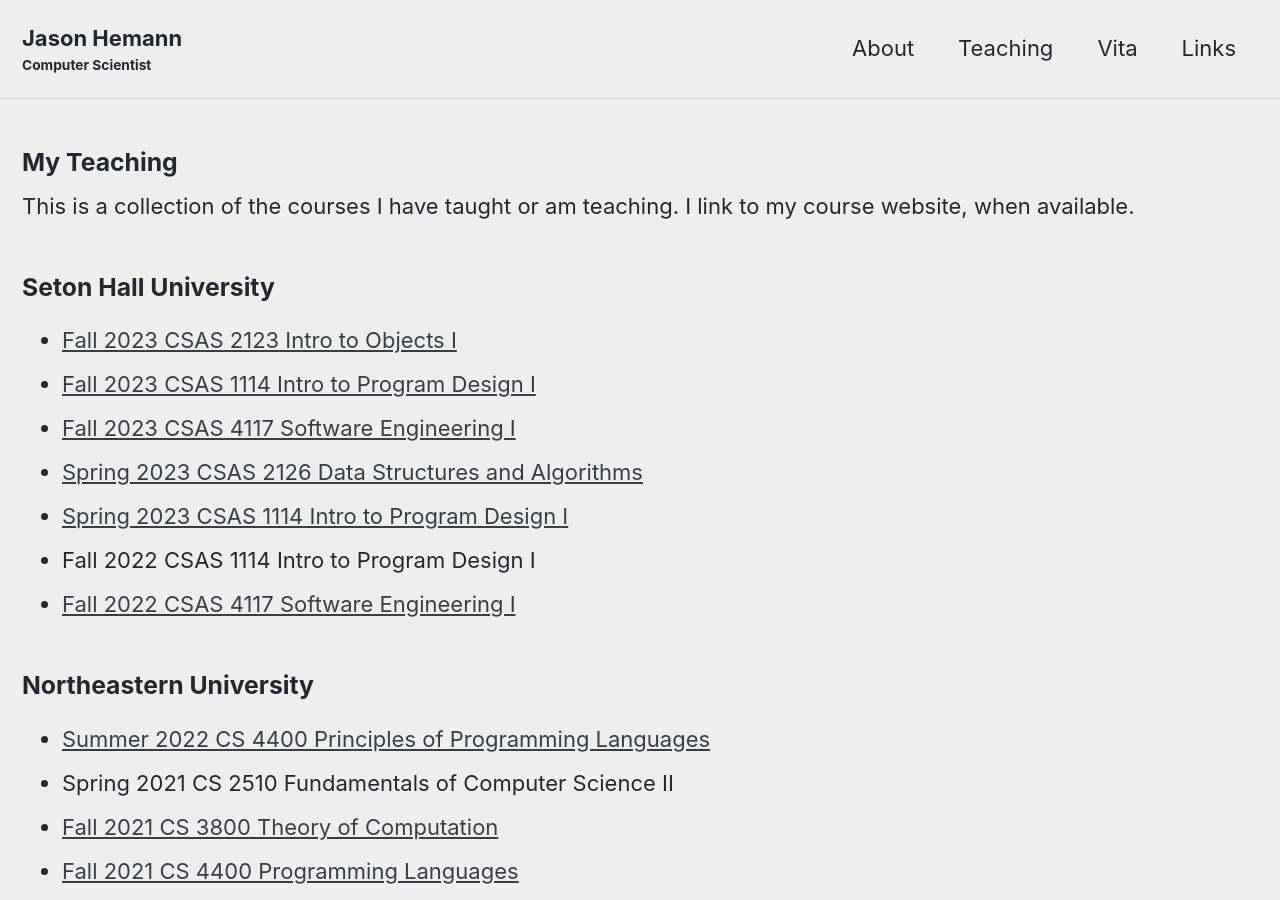
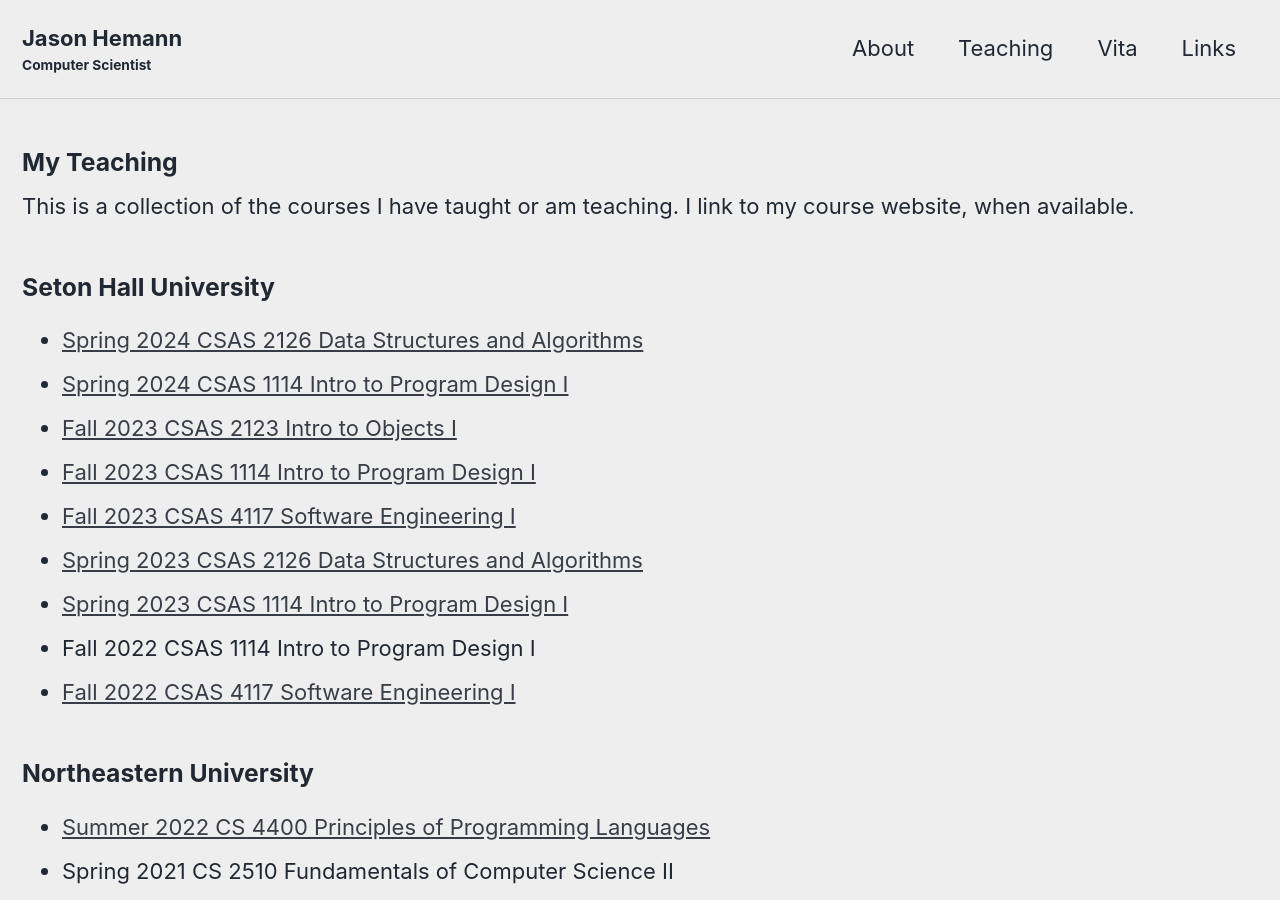
Before and after one commit to jasonhemann/jasonhemann.github.io, a Jekyll site: the page built from teaching.md, in a window 1280 px wide and 900 px high. Built offline with Jekyll 4.4.1, drawn with Linux system fonts in a browser that asks for light colours; cached includes are drawn as plain includes.

Commit message:
Adding up the new courses for this semester

```diff
--- a/teaching.md
+++ b/teaching.md
@@ -10,6 +10,8 @@
 
 ### Seton Hall University
 
+- [Spring 2024 CSAS 2126 Data Structures and Algorithms](http://jasonhemann.github.io/24SP-CS2126)
+- [Spring 2024 CSAS 1114 Intro to Program Design I](http://jasonhemann.github.io/24SP-CS1114)
 - [Fall 2023 CSAS 2123 Intro to Objects I](http://jasonhemann.github.io/23FA-CS2123)
 - [Fall 2023 CSAS 1114 Intro to Program Design I](http://jasonhemann.github.io/23FA-CS1114)
 - [Fall 2023 CSAS 4117 Software Engineering I](http://jasonhemann.github.io/23FA-CS4117/)
```
